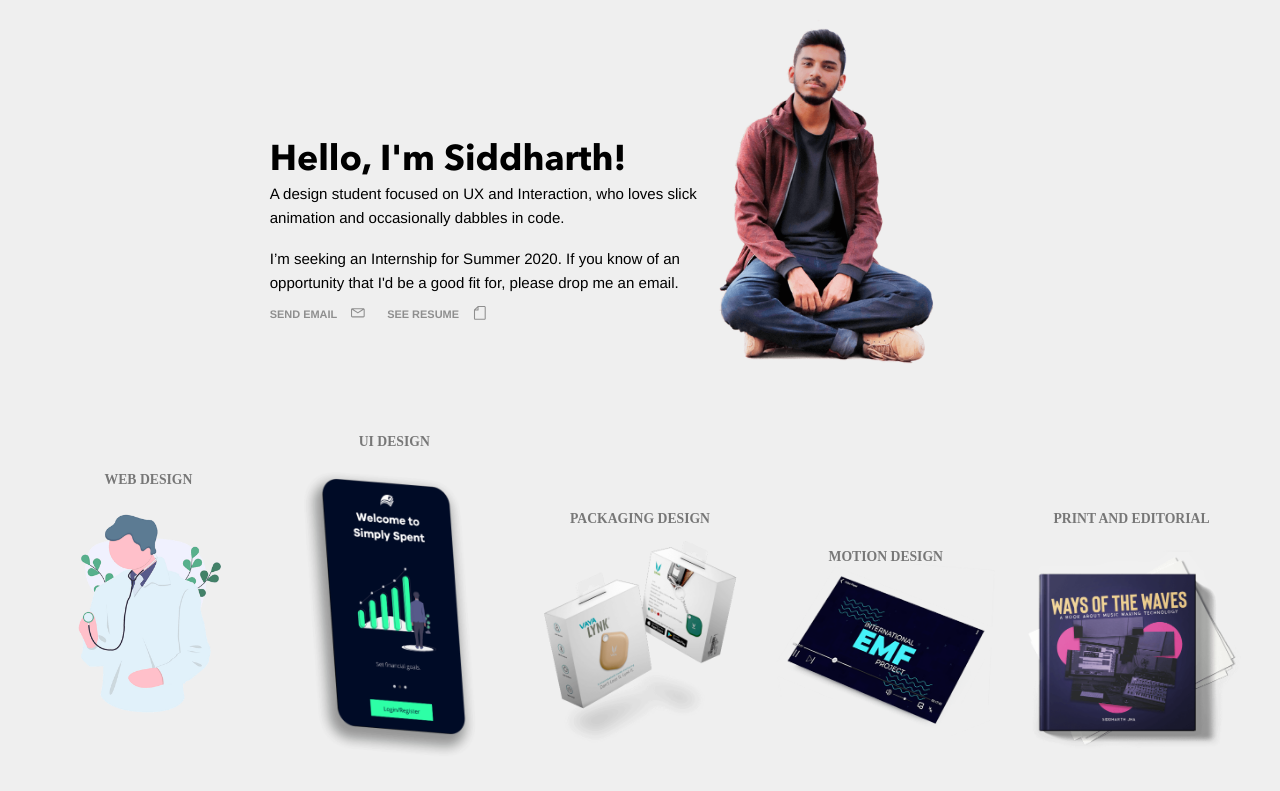
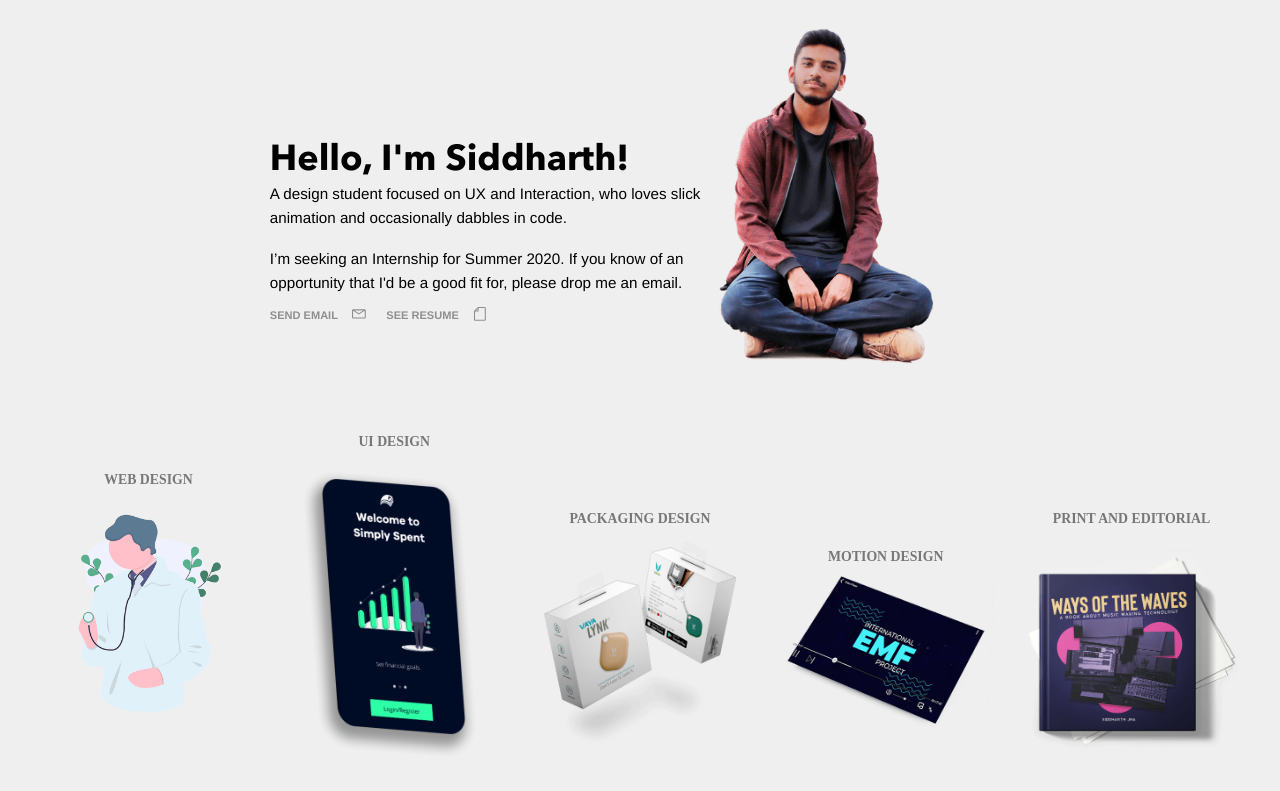
Before and after one commit to clearlysid/clearlysid.github.io, a Jekyll site: the page built from index.html, in a window 1280 px wide. Shown: the top 791 px of the page. Built offline with Jekyll 4.4.1, drawn with Linux system fonts in a browser that asks for light colours; some web fonts are replaced.

Commit message:
set root size to vh + vw

```diff
--- a/styles/main.scss
+++ b/styles/main.scss
@@ -9,7 +9,8 @@
 $body-font: 'Noah', 'Helvetica', sans-serif;
 $heading-font: 'Avenir Next', 'Helvetica', sans-serif;
 // $root-font-size: 18px;
-$root-font-size: 1.071vw;
+// $root-font-size: 1.071vw;
+$root-font-size: calc(0.77vw + 0.44vh);
 
 body {
   font-family: $body-font;
```
